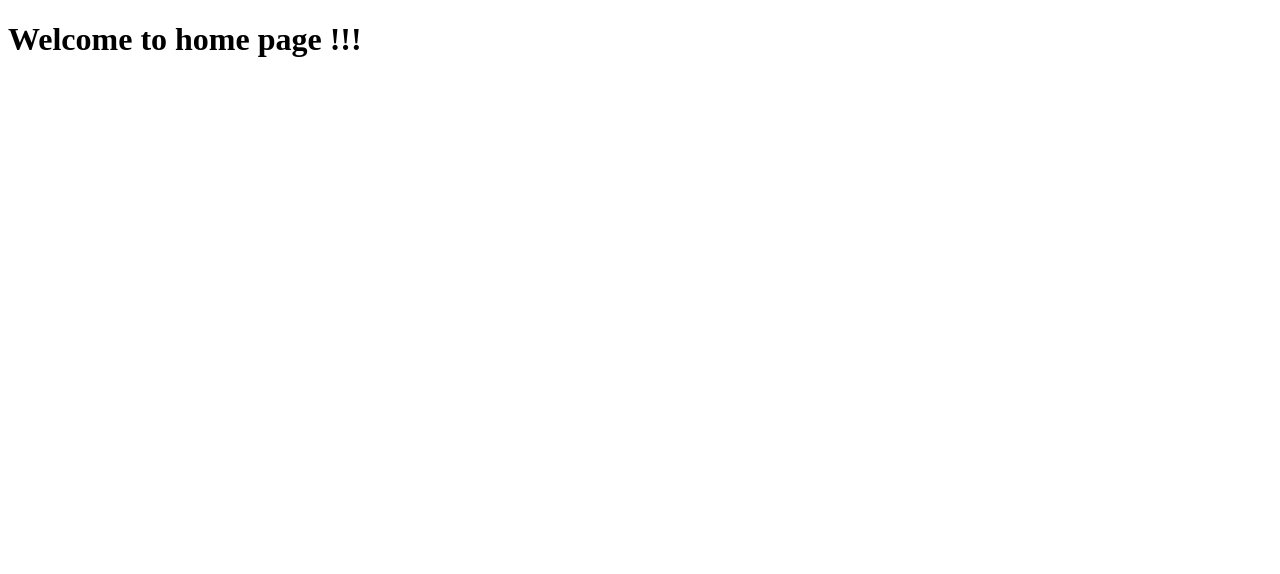
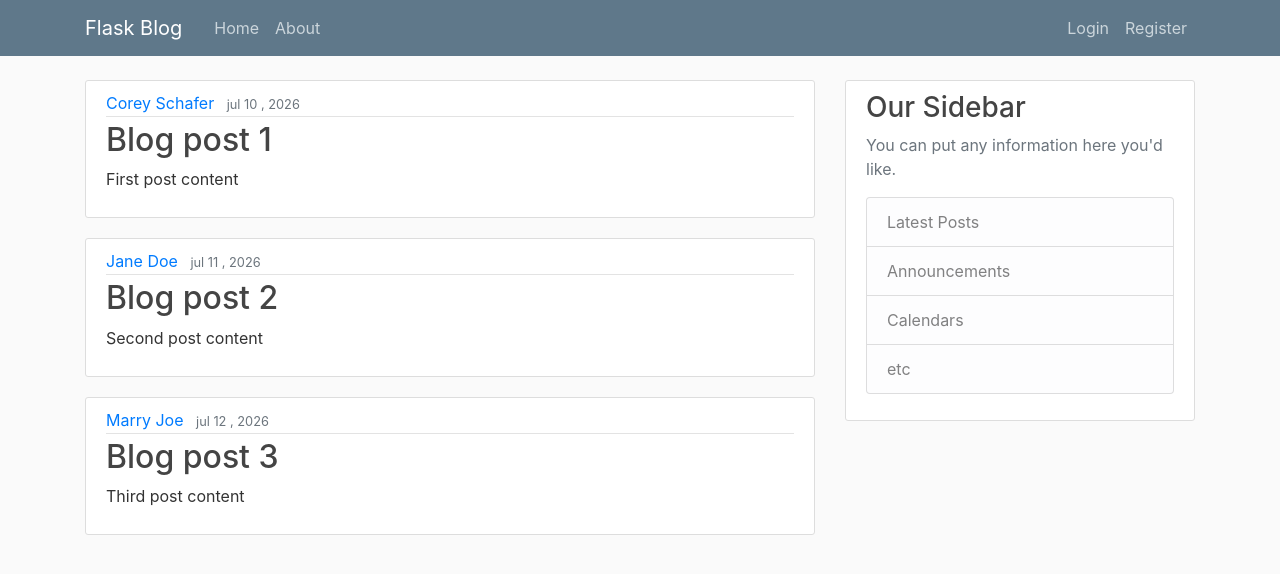
Before and after one commit to Chandan9877/flask_blog, a Flask app: page / in a window 1280 px wide. Shown: the top 574 px of the page. Run offline with Flask 3, Linux system fonts and the light colour scheme.

Commit message:
added nav_bar and bootstrap classess

```diff
--- a/main.py
+++ b/main.py
@@ -2,13 +2,34 @@ from flask import Flask, render_template, url_for
 
 app = Flask(__name__)
 
+posts = [
+    {
+        'author' : 'Corey Schafer',
+        'title' : "Blog post 1",
+        'content' : 'First post content',
+        'date_posted' : 'jul 10 , 2026'
+    },
+    {
+        'author' : 'Jane Doe',
+        'title' : "Blog post 2",
+        'content' : 'Second post content',
+        'date_posted' : 'jul 11 , 2026'
+    },
+    {
+        'author' : 'Marry Joe',
+        'title' : "Blog post 3",
+        'content' : 'Third post content',
+        'date_posted' : 'jul 12 , 2026'
+    }
+]
+
 @app.route("/")
 def home():
-    return render_template("home.html")
+    return render_template("home.html",posts = posts,title = 'Home')
 
 @app.route("/about")
 def about():
-    return render_template("about.html")
+    return render_template("about.html",title = 'About')
 
 if __name__ == "__main__":
     app.run(debug=True)
--- /dev/null
+++ b/static/main.css
@@ -0,0 +1,80 @@
+body {
+  background: #fafafa;
+  color: #333333;
+  margin-top: 5rem;
+}
+
+h1, h2, h3, h4, h5, h6 {
+  color: #444444;
+}
+
+.bg-steel {
+  background-color: #5f788a;
+}
+
+.site-header .navbar-nav .nav-link {
+  color: #cbd5db;
+}
+
+.site-header .navbar-nav .nav-link:hover {
+  color: #ffffff;
+}
+
+.site-header .navbar-nav .nav-link.active {
+  font-weight: 500;
+}
+
+.content-section {
+  background: #ffffff;
+  padding: 10px 20px;
+  border: 1px solid #dddddd;
+  border-radius: 3px;
+  margin-bottom: 20px;
+}
+
+.article-title {
+  color: #444444;
+}
+
+a.article-title:hover {
+  color: #428bca;
+  text-decoration: none;
+}
+
+.article-content {
+  white-space: pre-line;
+}
+
+.article-img {
+  height: 65px;
+  width: 65px;
+  margin-right: 16px;
+}
+
+.article-metadata {
+  padding-bottom: 1px;
+  margin-bottom: 4px;
+  border-bottom: 1px solid #e3e3e3
+}
+
+.article-metadata a:hover {
+  color: #333;
+  text-decoration: none;
+}
+
+.article-svg {
+  width: 25px;
+  height: 25px;
+  vertical-align: middle;
+}
+
+.account-img {
+  height: 125px;
+  width: 125px;
+  margin-right: 20px;
+  margin-bottom: 16px;
+}
+
+.account-heading {
+  font-size: 2.5rem;
+}
--- a/templates/home.html
+++ b/templates/home.html
@@ -1,11 +1,15 @@
-<!DOCTYPE html>
-<html lang="en">
-<head>
-    <meta charset="UTF-8">
-    <meta name="viewport" content="width=device-width, initial-scale=1.0">
-    <title>Document</title>
-</head>
-<body>
-    <h1>Welcome to home page !!!</h1>
-</body>
-</html>
+{% extends "layout.html" %}
+{% block content %}
+    {% for post in posts%}
+       <article class="media content-section">
+        <div class="media-body">
+            <div class="article-metadata">
+            <a class="mr-2" href="#">{{ post.author }}</a>
+            <small class="text-muted">{{ post.date_posted }}</small>
+            </div>
+            <h2><a class="article-title" href="#">{{ post.title }}</a></h2>
+            <p class="article-content">{{ post.content }}</p>
+        </div>
+        </article>
+    {% endfor %}
+{% endblock %}
--- a/templates/layout.html
+++ b/templates/layout.html
@@ -0,0 +1,66 @@
+<!DOCTYPE html>
+<html lang="en">
+<head>
+    <meta charset="UTF-8">
+    <meta name="viewport" content="width=device-width, initial-scale=1.0">
+    <link rel="stylesheet" href="https://cdn.jsdelivr.net/npm/bootstrap@4.4.1/dist/css/bootstrap.min.css" integrity="sha384-Vkoo8x4CGsO3+Hhxv8T/Q5PaXtkKtu6ug5TOeNV6gBiFeWPGFN9MuhOf23Q9Ifjh" crossorigin="anonymous">
+     <link rel="stylesheet" type = "text/css" href = "{{ url_for('static',filename='main.css')}}">
+    {% if title %}
+        <title>Flask Blog - {{ title}}</title>
+    {% else %}
+         <title>Flask Blog</title>
+    {% endif %}
+
+</head>
+<body>
+    <header class="site-header">
+    <nav class="navbar navbar-expand-md navbar-dark bg-steel fixed-top">
+        <div class="container">
+        <a class="navbar-brand mr-4" href="/">Flask Blog</a>
+        <button class="navbar-toggler" type="button" data-toggle="collapse" data-target="#navbarToggle" aria-controls="navbarToggle" aria-expanded="false" aria-label="Toggle navigation">
+            <span class="navbar-toggler-icon"></span>
+        </button>
+        <div class="collapse navbar-collapse" id="navbarToggle">
+            <div class="navbar-nav mr-auto">
+            <a class="nav-item nav-link" href="/">Home</a>
+            <a class="nav-item nav-link" href="/about">About</a>
+            </div>
+            <!-- Navbar Right Side -->
+            <div class="navbar-nav">
+            <a class="nav-item nav-link" href="/login">Login</a>
+            <a class="nav-item nav-link" href="/register">Register</a>
+            </div>
+        </div>
+        </div>
+    </nav>
+    </header>
+
+    <main role="main" class="container">
+    <div class="row">
+        <div class="col-md-8">
+        {% block content %}{% endblock %}
+        </div>
+        <div class="col-md-4">
+        <div class="content-section">
+            <h3>Our Sidebar</h3>
+            <p class='text-muted'>You can put any information here you'd like.
+            <ul class="list-group">
+                <li class="list-group-item list-group-item-light">Latest Posts</li>
+                <li class="list-group-item list-group-item-light">Announcements</li>
+                <li class="list-group-item list-group-item-light">Calendars</li>
+                <li class="list-group-item list-group-item-light">etc</li>
+            </ul>
+            </p>
+        </div>
+        </div>
+    </div>
+    </main>
+
+
+    <!-- Optional JavaScript -->
+    <!-- jQuery first, then Popper.js, then Bootstrap JS -->
+    <script src="https://code.jquery.com/jquery-3.4.1.slim.min.js" integrity="sha384-J6qa4849blE2+poT4WnyKhv5vZF5SrPo0iEjwBvKU7imGFAV0wwj1yYfoRSJoZ+n" crossorigin="anonymous"></script>
+    <script src="https://cdn.jsdelivr.net/npm/popper.js@1.16.0/dist/umd/popper.min.js" integrity="sha384-Q6E9RHvbIyZFJoft+2mJbHaEWldlvI9IOYy5n3zV9zzTtmI3UksdQRVvoxMfooAo" crossorigin="anonymous"></script>
+    <script src="https://cdn.jsdelivr.net/npm/bootstrap@4.4.1/dist/js/bootstrap.min.js" integrity="sha384-wfSDF2E50Y2D1uUdj0O3uMBJnjuUD4Ih7YwaYd1iqfktj0Uod8GCExl3Og8ifwB6" crossorigin="anonymous"></script>
+</body>
+</html>
```
Also changed, not shown: templates/about.html (+3 -10 lines).
